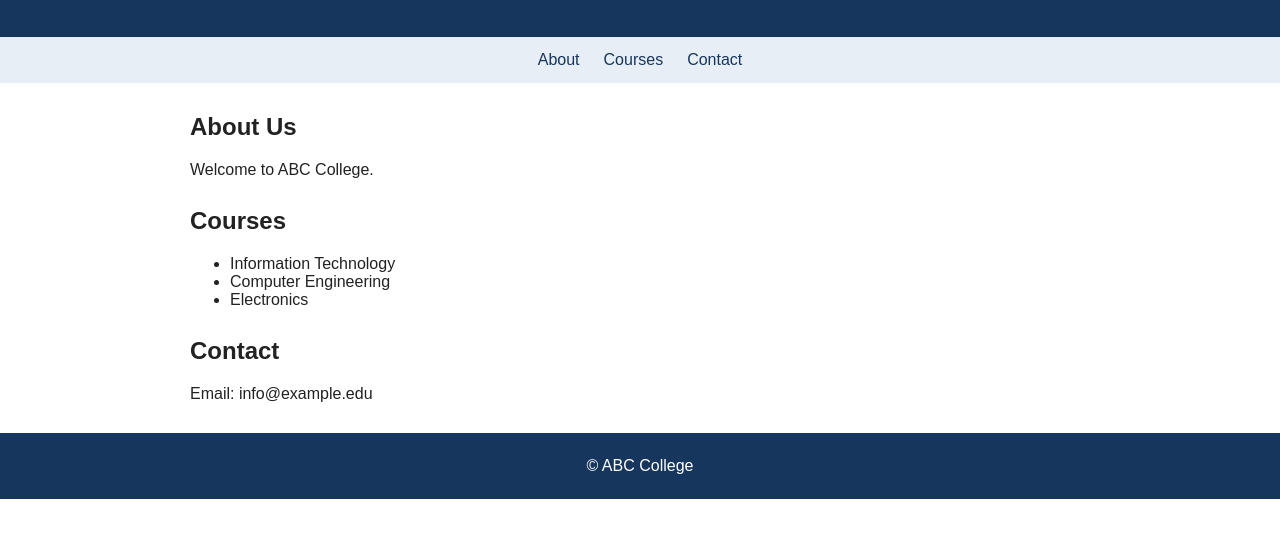
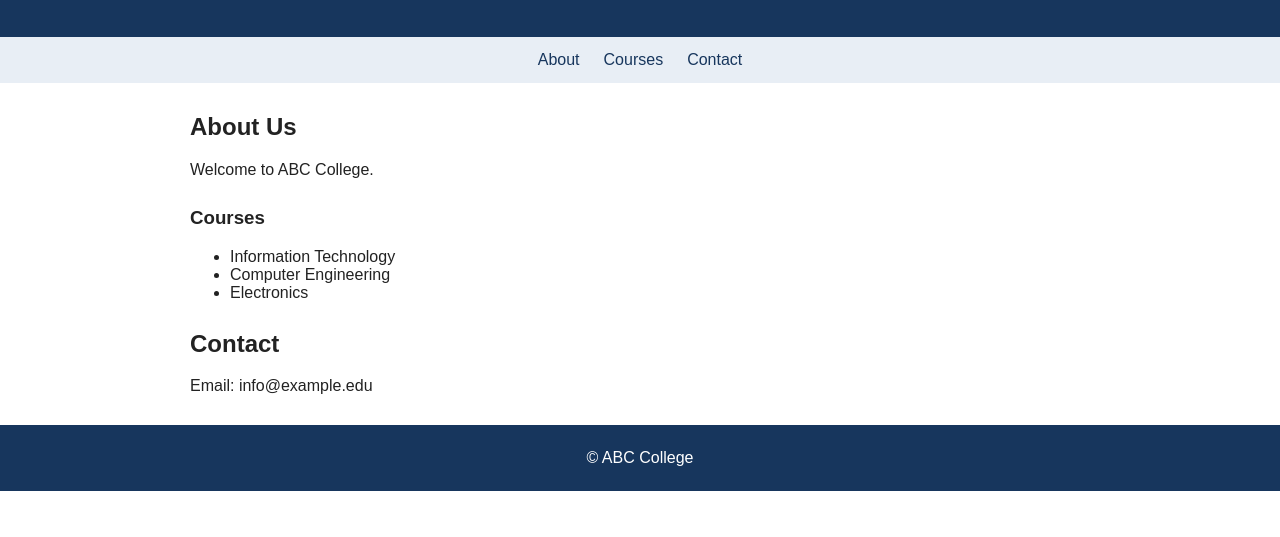
Before and after one commit to anushkachaurasia087-stack/CollegeWebsite, a plain HTML site: page Q2_CollegeWebsite/index.html in a window 1280 px wide. Shown: the part 125-662 px from the top of the page. Drawn offline with Linux system fonts and the light colour scheme.

Commit message:
changes index.html

```diff
--- a/Q2_CollegeWebsite/index.html
+++ b/Q2_CollegeWebsite/index.html
@@ -5,6 +5,6 @@
 <body><header><h1>ABC College</h1><p>Learning, Innovation and Excellence</p></header>
 <nav><a href="#about">About</a><a href="#courses">Courses</a><a href="#contact">Contact</a></nav>
 <main><section id="about"><h2>About Us</h2><p>Welcome to ABC College.</p></section>
-<section id="courses"><h2>Courses</h2><ul><li>Information Technology</li><li>Computer Engineering</li><li>Electronics</li></ul></section>
+<section id="courses"><h3>Courses</h3><ul><li>Information Technology</li><li>Computer Engineering</li><li>Electronics</li></ul></section>
 <section id="contact"><h2>Contact</h2><p>Email: info@example.edu</p></section></main>
 <footer>© ABC College</footer></body></html>
```
